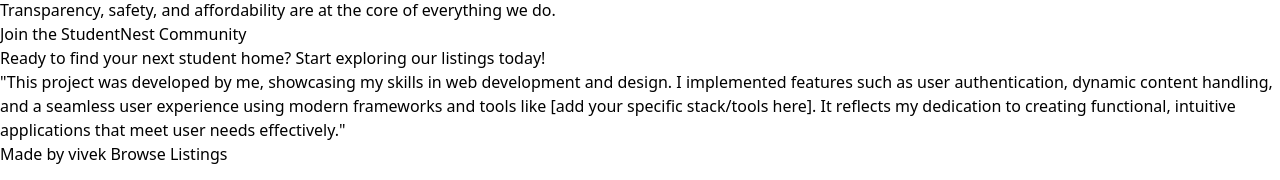
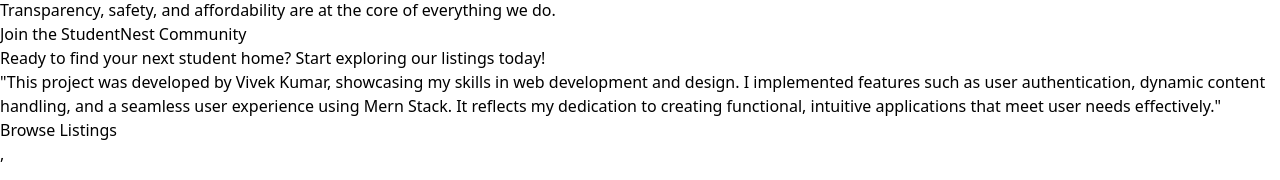
Before and after one commit to vivekevdt/Student-Nest, a React (Vite) app in the folder client/: page /about in a window 1280 px wide. Shown: the part 678-858 px from the top of the page. Built offline with nearby package versions, Linux system fonts and the light colour scheme.

Commit message:
Update About.jsx

```diff
--- a/client/src/pages/About.jsx
+++ b/client/src/pages/About.jsx
@@ -61,12 +61,12 @@
             Ready to find your next student home? Start exploring our listings today!
           </p>
           <p className="text-base sm:text-lg md:text-xl text-gray-700 mb-6">
-            "This project was developed by me, showcasing my skills in web development and design. I implemented features such as user authentication, dynamic content handling, and a seamless user experience using modern frameworks and tools like [add your specific stack/tools here]. It reflects my dedication to creating functional, intuitive applications that meet user needs effectively."
+            "This project was developed by Vivek Kumar, showcasing my skills in web development and design. I implemented features such as user authentication, dynamic content handling, and a seamless user experience using Mern Stack. It reflects my dedication to creating functional, intuitive applications that meet user needs effectively."
           </p>
           <a
             href="/listings"
             className="bg-blue-500 text-white py-3 px-6 rounded-full font-bold shadow-md hover:bg-blue-600 transition"
-          > Made by vivek
+          >
             Browse Listings
           </a>
         </section>
```
